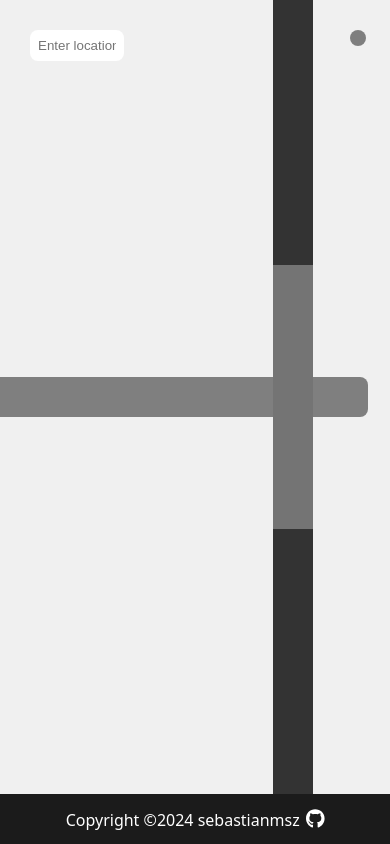
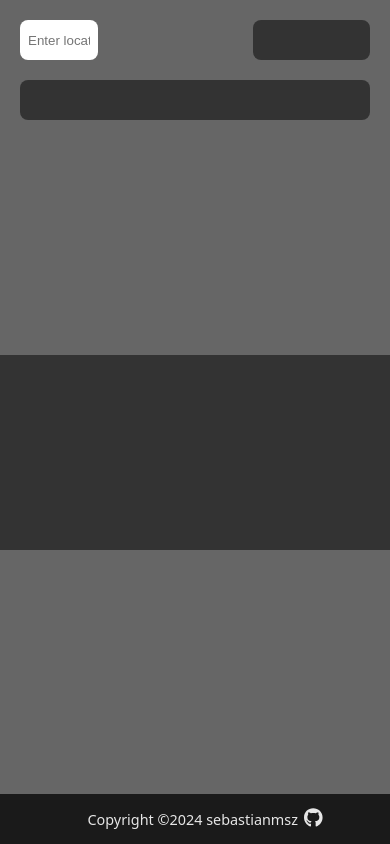
Before and after one commit to sebastianmsz/solary, a website built with webpack: page public/index.html in a window 390 px wide. Built offline with nearby package versions, Linux system fonts and the light colour scheme; no server answers.

Commit message:
Implement responsive design.

```diff
--- a/src/style.css
+++ b/src/style.css
@@ -129,6 +129,11 @@ table {
 	--system-ui: system-ui, 'Segoe UI', Roboto, Helvetica, Arial, sans-serif,
 		'Apple Color Emoji', 'Segoe UI Emoji', 'Segoe UI Symbol';
 	box-sizing: border-box;
+	--transparent-black: hsla(0, 0%, 0%, 0.5);
+	--white: hsl(0, 0%, 90%);
+	--black: hsl(0, 0%, 10%);
+	--gray: hsl(0, 0%, 40%);
+	--dark-gray: hsl(0, 0%, 20%);
 }
 :root > * {
 	font-family: var(--system-ui);
@@ -137,8 +142,7 @@ body {
 	display: grid;
 	place-items: center;
 	height: calc(100vh - 50px);
-	background-color: #f0f0f0;
-	grid-template-columns: repeat(auto-fill, minmax(50%, 1fr));
+	grid-template-columns: repeat(auto-fit, minmax(300px, 1fr));
 	padding-bottom: 50px;
 }
 button {
@@ -152,7 +156,7 @@ button:active {
 	filter: brightness(0.95);
 }
 img {
-	background-color: hsla(0, 0%, 0%, 0.503);
+	background-color: var(--transparent-black);
 	border-radius: 50px;
 	padding: 10px;
 	margin: 6px;
@@ -162,32 +166,35 @@ img {
 /*current weather*/
 #current {
 	display: flex;
-	flex-direction: column;
-	border-radius: 0.5rem;
 	padding: 20px;
-	gap: 10px;
-	justify-content: center;
-	color: hsl(0, 0%, 100%);
-	text-align: center;
+	color: var(--white);
 	height: 100%;
 	width: 100%;
 	align-items: center;
+	position: relative;
 }
 #current h2 {
 	font-size: 2rem;
+	font-weight: bold;
 }
 #current button {
-	background-color: #00000079;
-	color: white;
+	background-color: var(--transparent-black);
+	color: var(--white);
 	border: none;
 	border-radius: 0.5rem;
 	padding: 0.5rem;
 	position: absolute;
-	top: 30px;
-	left: 350px;
+	top: 40px;
+	right: 40px;
+	height: 40px;
+	width: 20vw;
+	font-weight: bold;
+}
+#current button:hover {
+	background-color: var(--black);
 }
 #currentWeather {
-	background-color: #00000079;
+	background-color: var(--transparent-black);
 	padding: 20px;
 	display: flex;
 	flex-direction: column;
@@ -195,42 +202,49 @@ img {
 	align-items: center;
 	border-radius: 0.5rem;
 	margin: 20px;
-	width: 500px;
+	width: 100%;
+	text-align: center;
 }
 #completionsContainer {
 	display: flex;
 	flex-direction: column;
 	position: absolute;
-	top: calc(100% + 0.5rem);
+	top: calc(100% + 10px);
 	left: 0;
 	right: 0;
-	background-color: white;
+	background-color: var(--white);
 	border-radius: 0.5rem;
-	box-shadow: 0 0 0.5rem rgba(0, 0, 0, 0.1);
+	box-shadow: 0 0 0.5rem var(--black);
 	z-index: 10;
-	color: black;
+	color: var(--black);
+	width: 100%;
 }
 
 #completionsContainer div:hover {
-	background-color: #f0f0f0;
+	color: var(--white);
+	background-color: var(--black);
 	cursor: pointer;
 }
 
 #completionsContainer div {
+	border-radius: 0.5rem;
 	padding: 0.5rem;
 }
 
 #searchBarContainer {
-	left: 30px;
-	top: 30px;
-	width: 20vw;
+	left: 40px;
+	top: 40px;
 	position: absolute;
+	height: fit-content;
+	width: fit-content;
 }
 #searchBarContainer input {
 	border: none;
-	width: 100%;
+	width: 20vw;
+	height: 40px;
+	border-radius: 0.5rem;
 	padding: 0.5rem;
-	border-radius: 0.5rem;
+	box-sizing: border-box;
 }
 #changeTemperatureUnit {
 	display: flex;
@@ -249,21 +263,26 @@ img {
 #forecast {
 	display: grid;
 	grid-template-rows: 1fr 1fr 1fr;
-	background-color: #747474;
 	height: 100%;
-	overflow-x: auto;
+	width: 100%;
+	position: relative;
 }
 #forecast > div {
 	display: flex;
 	align-items: center;
 	padding: 20px;
 	gap: 10px;
-	overflow: auto;
-	color: #fff;
-	background-color: #333;
+	overflow: hidden;
+	overflow-x: auto;
+	color: var(--white);
+	background-color: var(--gray);
+}
+#forecast h2 {
+	font-size: 1.2rem;
+	font-weight: bold;
 }
 #forecast > div > div {
-	background-color: #00000084;
+	background-color: var(--transparent-black);
 	display: flex;
 	flex-direction: column;
 	justify-content: center;
@@ -275,14 +294,10 @@ img {
 	gap: 4px;
 	border-radius: 0.5rem;
 	padding: 10px;
+	margin: auto;
 }
 #forecast #todayForecast {
-	background-color: #747474;
-}
-
-#forecast #todayWeatherDetails,
-#forecast #futureForecast {
-	justify-content: center;
+	background-color: var(--dark-gray);
 }
 /*forecast*/
 
@@ -291,7 +306,7 @@ img {
 	width: 6px;
 }
 ::-webkit-scrollbar-thumb {
-	background-color: #b8b8b8;
+	background-color: var(--black);
 	border-radius: 10px;
 }
 /*scrollbar*/
@@ -306,12 +321,14 @@ footer {
 	left: 0;
 	width: 100%;
 	height: 50px;
-	background-color: #1b1b1b;
-	color: #fff;
+	background-color: var(--black);
+	color: var(--white);
+	text-align: center;
+	line-height: 20px;
 }
 .fa-github {
 	font-size: 1.2rem;
-	color: #fff;
+	color: var(--white);
 	transition: transform 0.3s ease-in-out;
 	margin-left: 6px;
 }
@@ -319,3 +336,46 @@ footer {
 	transform: rotate(360deg) scale(1.2);
 }
 /*footer*/
+/*mobile*/
+@media (max-width: 600px) {
+	body {
+		overflow-x: hidden;
+		background-color: var(--gray);
+		padding-bottom: 50px;
+		min-width: 0;
+		display: flex;
+		flex-direction: column;
+	}
+	#current {
+		width: 100%;
+		height: fit-content;
+		padding-top: 60px;
+		min-width: 0;
+	}
+	#currentWeather {
+		min-width: 0;
+
+		width: 100%;
+	}
+	#forecast {
+		position: static;
+		padding-bottom: 49px;
+	}
+	#current h2 {
+		font-size: 1.5rem;
+	}
+	#forecast h2 {
+		font-size: 1.1rem;
+	}
+	#current button,
+	#searchBarContainer {
+		top: 20px;
+		width: 30vw;
+	}
+	footer {
+		padding: 10px;
+		font-size: 0.9rem;
+		height: 30px;
+	}
+}
+/*mobile*/
--- a/src/ui.js
+++ b/src/ui.js
@@ -14,6 +14,16 @@ export default async function ui() {
 		input.setAttribute('id', 'location-input');
 
 		input.addEventListener('input', handleInput);
+		document.addEventListener('click', (e) => {
+			if (
+				e.target !== input &&
+				e.target !== completionsContainer &&
+				!completionsContainer.contains(e.target)
+			) {
+				completionsContainer.innerHTML = '';
+			}
+		});
+		input.addEventListener('focus', handleInput);
 
 		searchBarContainer.append(input, completionsContainer);
 	}
@@ -28,6 +38,8 @@ export default async function ui() {
 			if (input.value.length < 3) {
 				completionsContainer.innerHTML = '';
 				return;
+			} else if (input.value.length === 0) {
+				completionsContainer.innerHTML = '';
 			} else {
 				const completions = await autocomplete(input.value);
 				completionsContainer.innerHTML = '';
@@ -89,7 +101,7 @@ export default async function ui() {
 		todayForecastContainer.innerHTML = '';
 		weatherInfo.todayForecast.forEach((hour) => {
 			const hourContainer = document.createElement('div');
-			const time = document.createElement('p');
+			const time = document.createElement('h2');
 			const temp = document.createElement('p');
 			const conditionImg = document.createElement('img');
 			time.textContent = hour.time;
@@ -162,7 +174,7 @@ export default async function ui() {
 		futureForecastContainer.innerHTML = '';
 		weatherInfo.futureForecast.forEach((day) => {
 			const dayContainer = document.createElement('div');
-			const dayOfWeek = document.createElement('p');
+			const dayOfWeek = document.createElement('h2');
 			const maxTemp = document.createElement('p');
 			const minTemp = document.createElement('p');
 			const conditionImg = document.createElement('img');
@@ -198,8 +210,7 @@ export default async function ui() {
 			'#changeTemperatureUnit',
 		);
 		changeTemperatureUnitBtn.textContent =
-			unit === 'f' ? 'Change to Celsius' : 'Change to Fahrenheit';
-
+			unit === 'f' ? 'Celsius °C' : 'Fahrenheit °F';
 		changeTemperatureUnitBtn.addEventListener(
 			'click',
 			tempUnitButtonClickHandler,
```
Also changed, not shown: dist/main.js.
